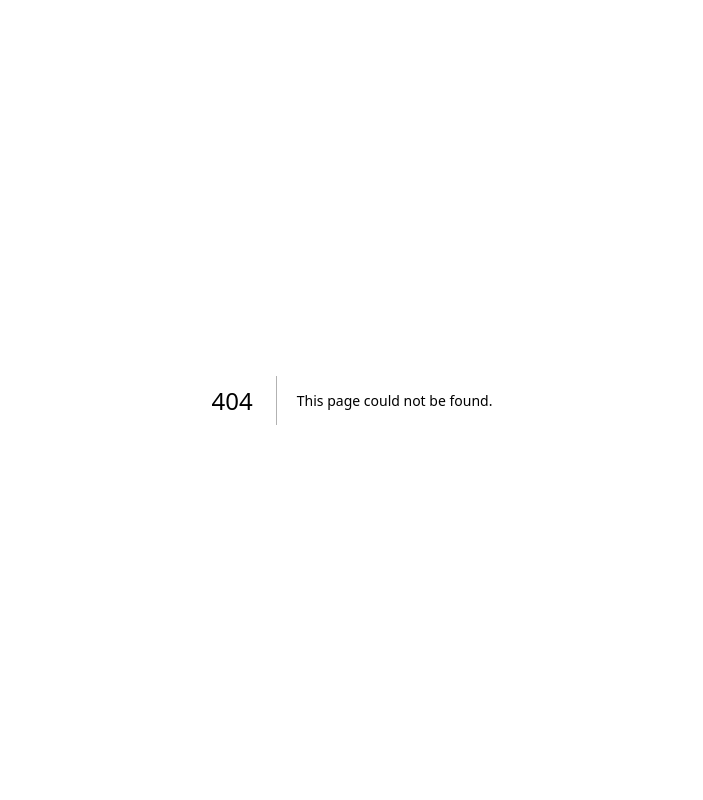
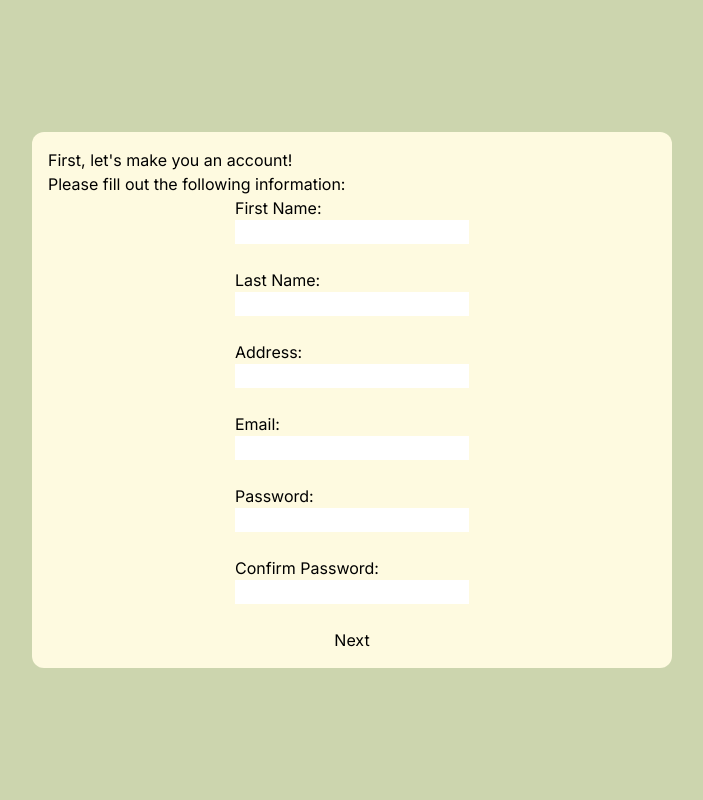
Before and after one commit to haywirebanana/The-We8, a Next.js app in the folder calpal/: page /register in a window 1280 px wide. Before the commit this address had no page. Shown: the top 800 px of the page, without its empty margins (288-991 px from the left). Built offline with nearby package versions, Linux system fonts and the light colour scheme.

Commit message:
create register page

```diff
--- /dev/null
+++ b/calpal/src/app/components/registerForm.tsx
@@ -0,0 +1,106 @@
+"use client"
+import { useState } from 'react';
+
+const RegisterPage = () => {
+    const [step, setStep] = useState(1);
+    const [firstName, setFirstName] = useState('');
+    const [lastName, setLastName] = useState('');
+    const [address, setAddress] = useState('');
+    const [email, setEmail] = useState('');
+    const [password, setPassword] = useState('');
+    const [confirmPassword, setConfirmPassword] = useState('');
+
+    const handleNextStep = () => {
+        setStep(step + 1);
+    };
+
+    const handlePreviousStep = () => {
+        setStep(step - 1);
+    };
+
+    const handleSubmit = () => {
+        // Handle form submission
+    };
+
+    return (
+        <div>
+            {step === 1 && (
+                <div className="flex flex-col items-center justify-center w-full flex-1 px-40 flex-col bg-light-cream">
+                    <label>
+                        First Name:
+                        <br />
+                        <input
+                            type="text"
+                            value={firstName}
+                            onChange={(e) => setFirstName(e.target.value)}
+                        />
+                    </label>
+                    <br />
+                    <label>
+                        Last Name:
+                        <br />
+                        <input
+                            type="text"
+                            value={lastName}
+                            onChange={(e) => setLastName(e.target.value)}
+                        />
+                    </label>
+                    <br />
+                    <label>
+                        Address:
+                        <br />
+                        <input
+                            type="text"
+                            value={address}
+                            onChange={(e) => setAddress(e.target.value)}
+                        />
+                    </label>
+                    <br />
+                    <label>
+                        Email:
+                        <br />
+                        <input
+                            type="email"
+                            value={email}
+                            onChange={(e) => setEmail(e.target.value)}
+                        />
+                    </label>
+                    <br />
+                    <label>
+                        Password:
+                        <br />
+                        <input
+                            type="password"
+                            value={password}
+                            onChange={(e) => setPassword(e.target.value)}
+                        />
+                    </label>
+                    <br />
+                    <label>
+                        Confirm Password:
+                        <br />
+                        <input
+                            type="password"
+                            value={confirmPassword}
+                            onChange={(e) => setConfirmPassword(e.target.value)}
+                        />
+                    </label>
+                    <br />
+                    <button onClick={handleNextStep}>Next</button>
+                </div>
+            )}
+
+            {/* Add more steps here */}
+
+            {step > 1 && (
+                <button onClick={handlePreviousStep}>Previous</button>
+            )}
+
+            {step === 3 && (
+                <button onClick={handleSubmit}>Submit</button>
+            )}
+        </div>
+    );
+};
+
+export default RegisterPage;
--- /dev/null
+++ b/calpal/src/app/register/page.tsx
@@ -0,0 +1,13 @@
+import Form from '../components/registerForm';
+
+export default function Register() {
+    return (
+        <div className="flex flex-col items-center justify-center w-full flex-1 px-40 min-h-screen flex-col bg-green">
+                <div className="bg-light-cream rounded-xl p-4 w-2/3">
+                        <h1>First, let's make you an account!</h1>
+                        <p>Please fill out the following information:</p>
+                        <Form />
+                </div>
+        </div>
+    );
+}
```
